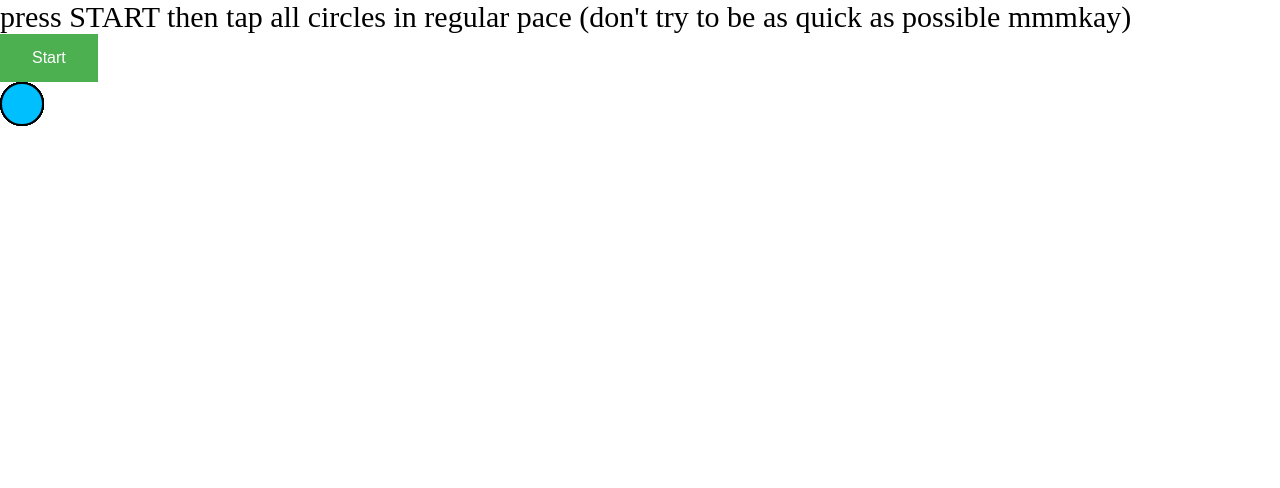
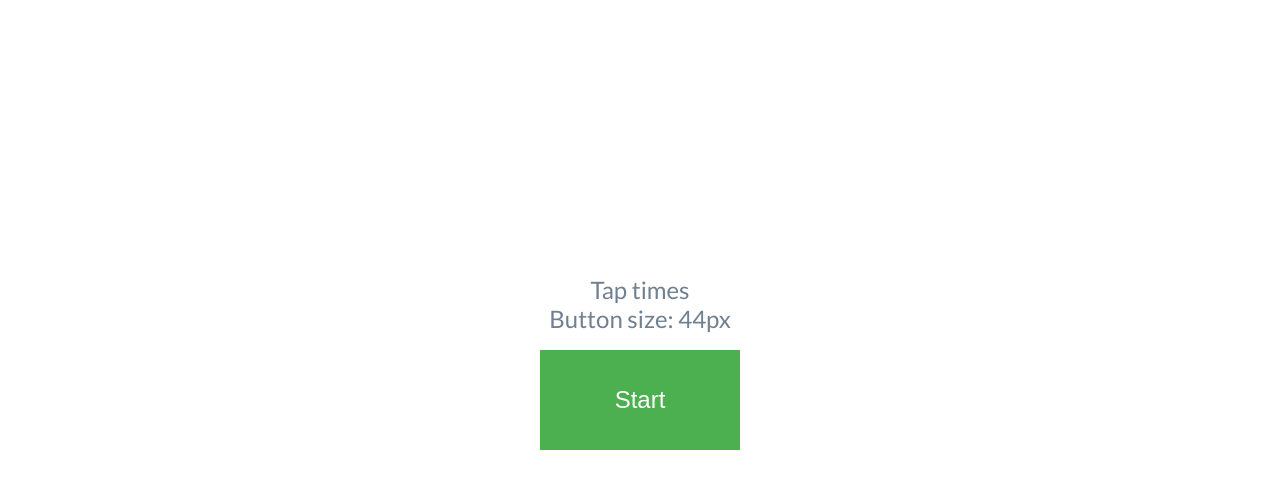
Before and after one commit to antonnystrom/antonnystrom.github.io, a website: page HTML2.html in a window 1280 px wide. Drawn offline with nearby package versions, Linux system fonts and the light colour scheme.

Commit message:
fixed start button and info text and font

```diff
--- a/HTML2.html
+++ b/HTML2.html
@@ -2,12 +2,27 @@
 <head>
     <meta name="viewport" content="width=device-width, initial-scale=1.0, maximum-scale=1.0, user-scalable=no">
 
+      <link rel="stylesheet"
+          href="https://fonts.googleapis.com/css?family=Lato">
+
 <style>
+
 
 *{
     margin: 0;
     padding: 0;
 }
+
+
+
+
+
+body {
+        font-family: 'Lato', sans-serif;
+        font-size: 24px;
+        color: slategray;
+      }
+
     .foo {
         box-sizing: border-box;
     -moz-box-sizing: border-box;
@@ -20,6 +35,7 @@
         border-color: black;
         border-width: 2px;
         position: absolute;
+  visibility: hidden;
 
 }
 
@@ -33,19 +49,27 @@ background-color: #4CAF50; /* Green */
     text-align: center;
     text-decoration: none;
     display: inline-block;
-    font-size: 16px;
+    font-size: 24px;
+    height: 100px;
+    width: 200px;
+    position:absolute; left:0; top:0; right:0; bottom:0; margin:auto;
+
+
+}
+
+
+#info{
+
+    height: 0px;
+    position:absolute; left:0; top:0; right:0; bottom:250; margin:auto;
+
 
 }
 
     #tiden2{
         font-size: 30px;
 
-}
 
-      #info{
-        font-size: 30px;
-
-}
 
 </style>
 
@@ -71,41 +95,47 @@ background-color: #4CAF50; /* Green */
 
 document.getElementById("ett").style.marginLeft = "331";
 document.getElementById("ett").style.marginTop = "508";
+document.getElementById("ett").style.visibility = "visible";
 
 
 document.getElementById("tva").style.marginLeft = "0";
 document.getElementById("tva").style.marginTop = "0";
-
+document.getElementById("tva").style.visibility = "visible";
 
 document.getElementById("tre").style.marginLeft = parseInt((Math.random() * (maxwidth - min + 1))) + min + "px";
 document.getElementById("tre").style.marginTop = parseInt((Math.random() * (maxheight - min + 1))) + min + "px";
+document.getElementById("tre").style.visibility = "visible";
 
 
 document.getElementById("fyr").style.marginLeft = parseInt((Math.random() * (maxwidth - min + 1))) + min + "px";
 document.getElementById("fyr").style.marginTop = parseInt((Math.random() * (maxheight - min + 1))) + min + "px";
+document.getElementById("fyr").style.visibility = "visible";
+
 
 document.getElementById("fem").style.marginLeft = parseInt((Math.random() * (maxwidth - min + 1))) + min + "px";
 document.getElementById("fem").style.marginTop = parseInt((Math.random() * (maxheight - min + 1))) + min + "px";
-
+document.getElementById("fem").style.visibility = "visible";
 
 document.getElementById("sex").style.marginLeft = parseInt((Math.random() * (maxwidth - min + 1))) + min + "px";
 document.getElementById("sex").style.marginTop = parseInt((Math.random() * (maxheight - min + 1))) + min + "px";
+document.getElementById("sex").style.visibility = "visible";
 
 document.getElementById("sju").style.marginLeft = parseInt((Math.random() * (maxwidth - min + 1))) + min + "px";
 document.getElementById("sju").style.marginTop = parseInt((Math.random() * (maxheight - min + 1))) + min + "px";
-
+document.getElementById("sju").style.visibility = "visible";
 
 document.getElementById("att").style.marginLeft = parseInt((Math.random() * (maxwidth - min + 1))) + min + "px";
 document.getElementById("att").style.marginTop = parseInt((Math.random() * (maxheight - min + 1))) + min + "px";
+document.getElementById("att").style.visibility = "visible";
 
 
 document.getElementById("nio").style.marginLeft = parseInt((Math.random() * (maxwidth - min + 1))) + min + "px";
 document.getElementById("nio").style.marginTop = parseInt((Math.random() * (maxheight - min + 1))) + min + "px";
-
+document.getElementById("nio").style.visibility = "visible";
 
 document.getElementById("tio").style.marginLeft = parseInt((Math.random() * (maxwidth - min + 1))) + min + "px";
 document.getElementById("tio").style.marginTop = parseInt((Math.random() * (maxheight - min + 1))) + min + "px";
-
+document.getElementById("tio").style.visibility = "visible";
 
 }
 
@@ -405,10 +435,10 @@ document.getElementById("tio").style.marginTop = parseInt((Math.random() * (maxh
 
 </head>
     <body>
-
     <script src="https://ajax.googleapis.com/ajax/libs/jquery/2.1.1/jquery.min.js"></script>
-        <p id="info">press START then tap all circles in regular pace (don't try to be as quick as possible mmmkay)</p>
-            <button onclick="random()" id="knappen">Start</button>
+       <center> <p id="info">Tap times<br>
+            Button size: 44px</p>
+            <button onclick="random()" id="knappen">Start</button></center>
 
 <div class='foo' id=ett></div>
 <div class='foo' id=tva></div>
```
Also changed, not shown: HTML3.html (+1 -1 lines).
